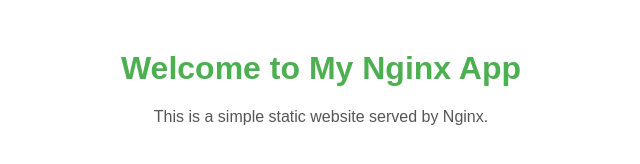
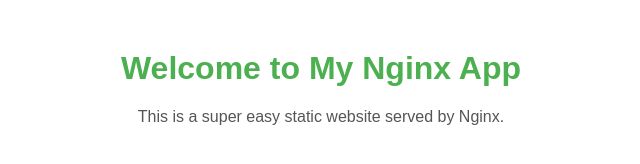
Before and after one commit to rakesh-comprinno/nginx-server-dockerfile, a plain HTML site: page index.html in a window 1280 px wide. Shown: the full height of the page, 319-959 px from the left. Drawn offline with Linux system fonts and the light colour scheme.

Commit message:
updated the index.html

```diff
--- a/index.html
+++ b/index.html
@@ -8,6 +8,6 @@
 </head>
 <body>
     <h1>Welcome to My Nginx App</h1>
-    <p>This is a simple static website served by Nginx.</p>
+    <p>This is a super easy static website served by Nginx.</p>
 </body>
 </html>
```
